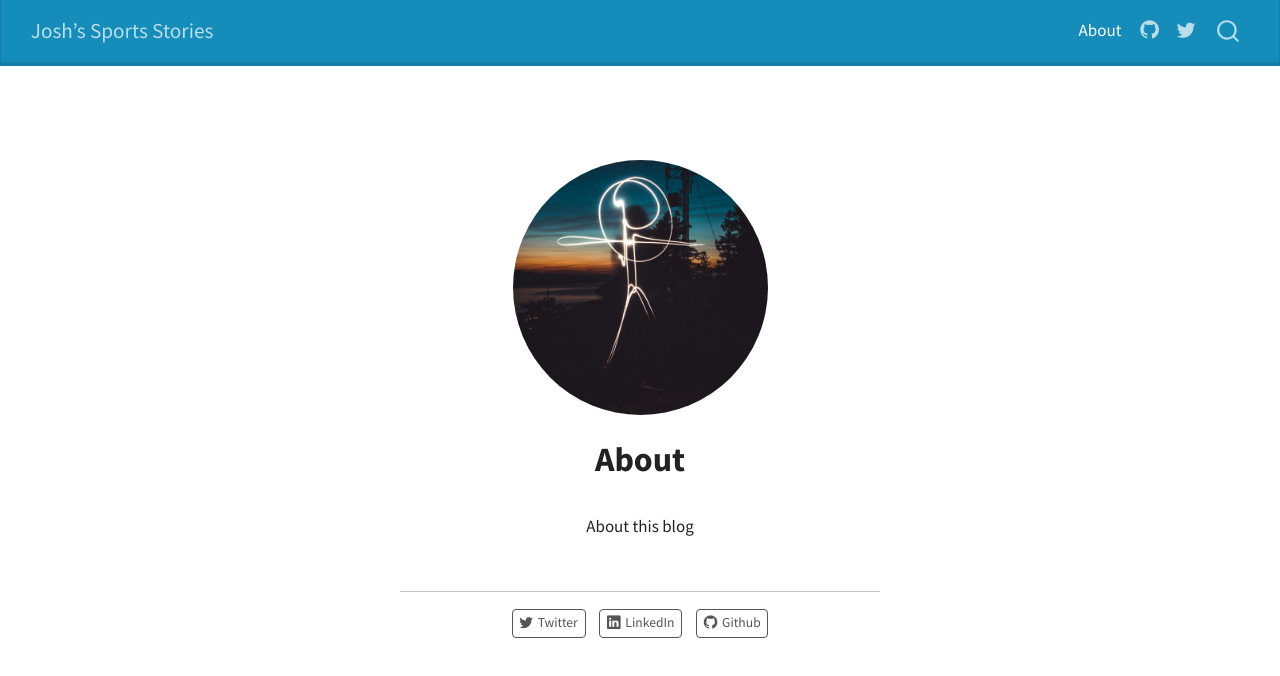
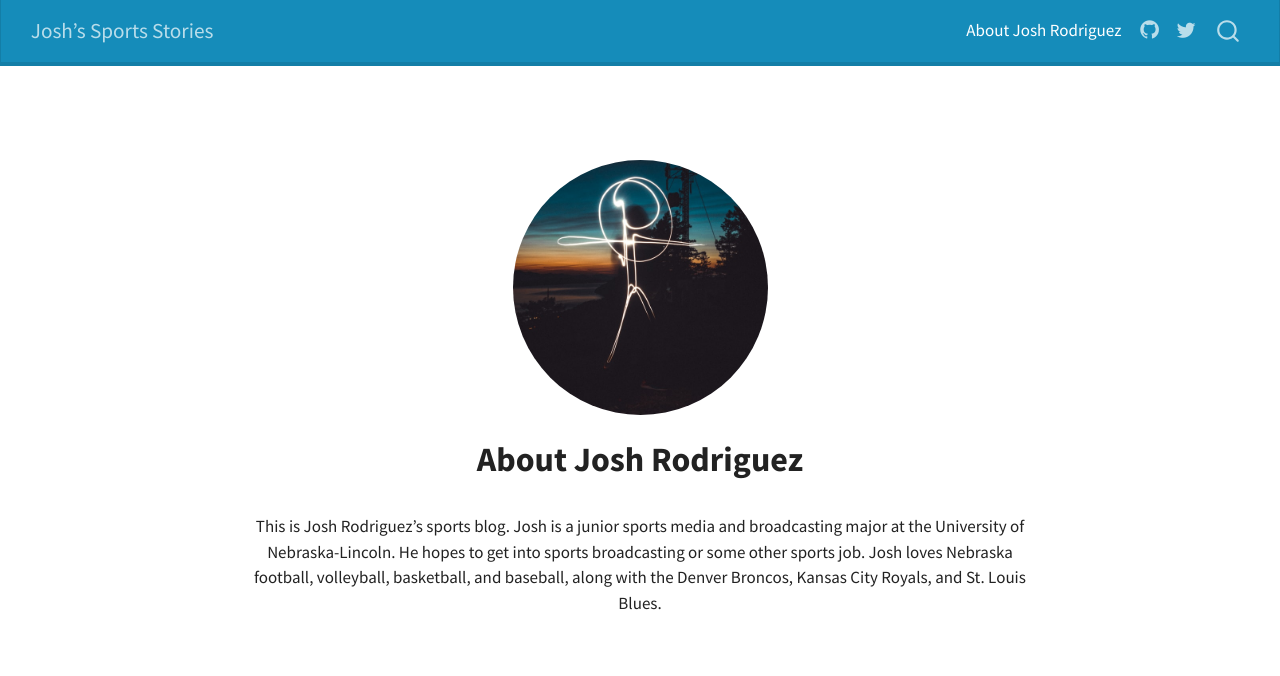
Before and after one commit to jrodriguez160/jrodriguez160.github.io, a plain HTML site: page about.html in a window 1280 px wide. Drawn offline with Linux system fonts and the light colour scheme.

Commit message:
Changed about page

```diff
--- a/about.html
+++ b/about.html
@@ -7,7 +7,7 @@
 <meta name="viewport" content="width=device-width, initial-scale=1.0, user-scalable=yes">
 
 
-<title>About – Josh’s Sports Stories</title>
+<title>About Josh Rodriguez – Josh’s Sports Stories</title>
 <style>
 code{white-space: pre-wrap;}
 span.smallcaps{font-variant: small-caps;}
@@ -89,7 +89,7 @@ ul.task-list li input[type="checkbox"] {
             <ul class="navbar-nav navbar-nav-scroll ms-auto">
   <li class="nav-item">
     <a class="nav-link active" href="./about.html" aria-current="page">
-<span class="menu-text">About</span></a>
+<span class="menu-text">About Josh Rodriguez</span></a>
   </li>
   <li class="nav-item compact">
     <a class="nav-link" href="https://github.com/"> <i class="bi bi-github" role="img">
@@ -119,30 +119,15 @@ ul.task-list li input[type="checkbox"] {
   round " style="height: 15em; width: 15em;">
  <header id="title-block-header" class="quarto-title-block default">
 <div class="quarto-title">
-<h1 class="title">About</h1>
+<h1 class="title">About Josh Rodriguez</h1>
 </div>
 <div class="quarto-title-meta">
   </div>
 </header><main class="content" id="quarto-document-content">
-<p>About this blog</p>
+<p>This is Josh Rodriguez’s sports blog. Josh is a junior sports media and broadcasting major at the University of Nebraska-Lincoln. He hopes to get into sports broadcasting or some other sports job. Josh loves Nebraska football, volleyball, basketball, and baseball, along with the Denver Broncos, Kansas City Royals, and St.&nbsp;Louis Blues.</p>
 
 
 </main>
-  <hr class="about-sep">
-   <div class="about-links">
-  <a href="https://twitter.com" class="about-link" rel="" target="">
-    <i class="bi bi-twitter"></i>
-     <span class="about-link-text">Twitter</span>
-  </a>
-  <a href="https://linkedin.com" class="about-link" rel="" target="">
-    <i class="bi bi-linkedin"></i>
-     <span class="about-link-text">LinkedIn</span>
-  </a>
-  <a href="https://github.com" class="about-link" rel="" target="">
-    <i class="bi bi-github"></i>
-     <span class="about-link-text">Github</span>
-  </a>
-</div>
 </div>
  <!-- /main -->
 <script id="quarto-html-after-body" type="application/javascript">
--- a/search.json
+++ b/search.json
@@ -9,9 +9,9 @@
   {
     "objectID": "about.html",
     "href": "about.html",
-    "title": "About",
+    "title": "About Josh Rodriguez",
     "section": "",
-    "text": "About this blog"
+    "text": "This is Josh Rodriguez’s sports blog. Josh is a junior sports media and broadcasting major at the University of Nebraska-Lincoln. He hopes to get into sports broadcasting or some other sports job. Josh loves Nebraska football, volleyball, basketball, and baseball, along with the Denver Broncos, Kansas City Royals, and St. Louis Blues."
   },
   {
     "objectID": "index.html",
```
Also changed, not shown: index.html (+1 -1 lines), posts/husker-volleyball-sweeps-wisconsin/index.html (+1 -1 lines).
